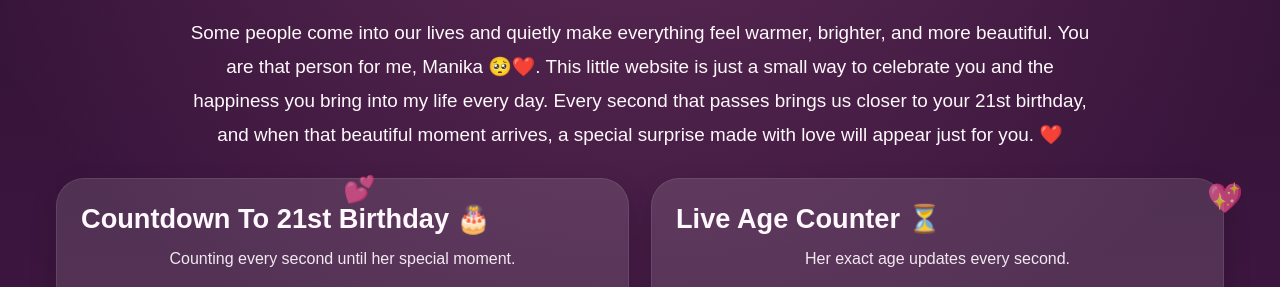
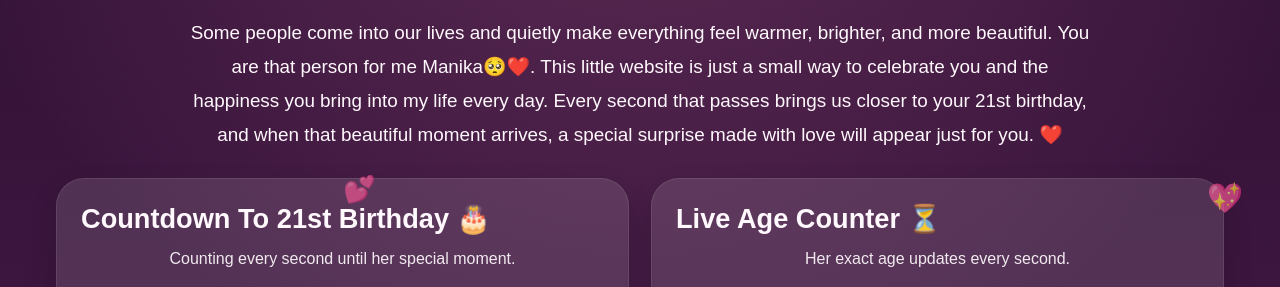
Before and after one commit to sasirumahanama/birthday-for-babe, a plain HTML site: page index.html in a window 1280 px wide. Shown: the part 350-637 px from the top of the page. Drawn offline with Linux system fonts and the light colour scheme.

Commit message:
Update index.html

```diff
--- a/index.html
+++ b/index.html
@@ -30,7 +30,7 @@
 
       <p class="hero-text">
         Some people come into our lives and quietly make everything feel warmer, brighter, and more beautiful.
-        You are that person for me, Manika 🥺❤️.
+        You are that person for me Manika🥺❤️.
         This little website is just a small way to celebrate you and the happiness you bring into my life every day.
         Every second that passes brings us closer to your 21st birthday, and when that beautiful moment arrives,
         a special surprise made with love will appear just for you. ❤️
```
